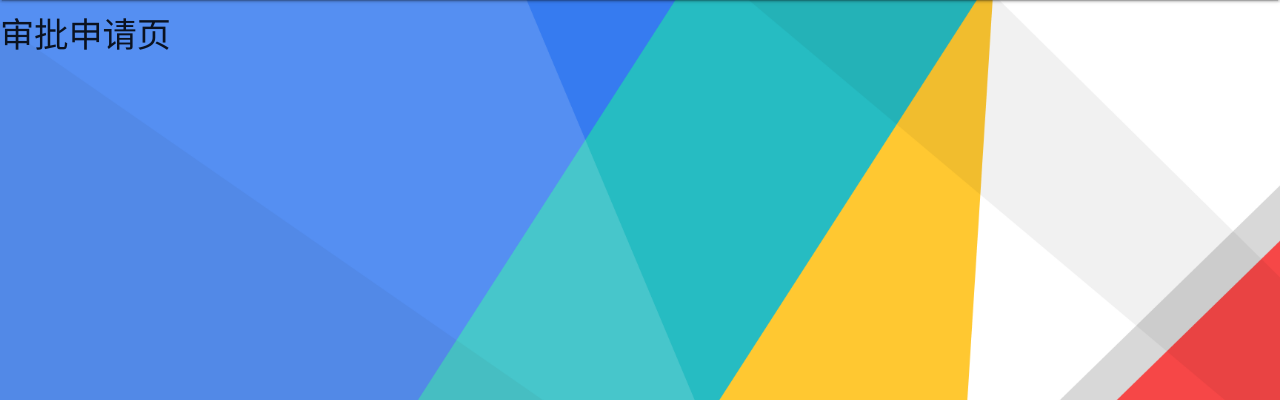
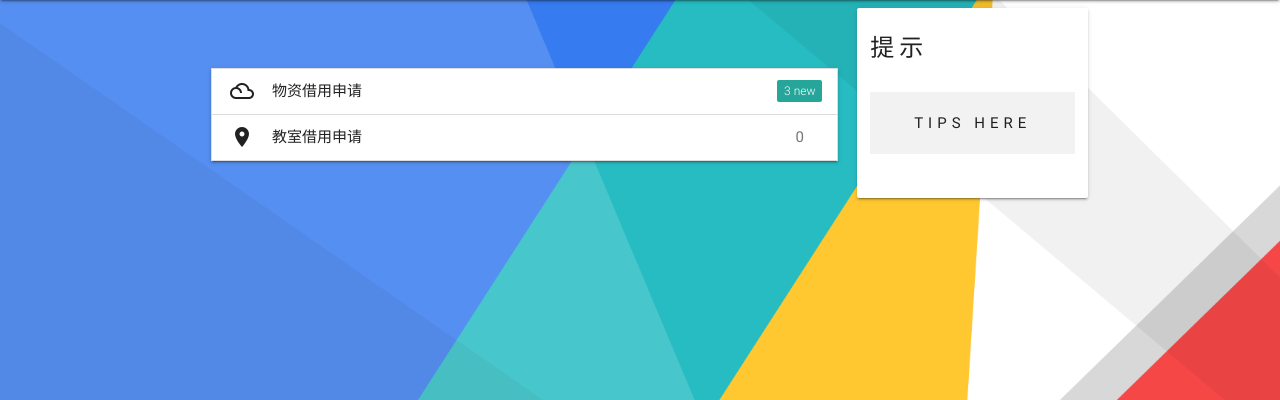
Before and after one commit to star-du/HUST_AUNET_Materials, a Flask app: page /scrutiny-application/ in a window 1280 px wide. Shown: the part 64-464 px from the top of the page. Run offline with Flask 2, Linux system fonts and the light colour scheme; data comes from the database, SQL or seed files in the repository; both versions use the stored data as it was after the commit.

Commit message:
重大进展！摸索出了查询审批的大致实现方法 小小改进！把log中的时间gtime更改为localtime， 并优化了格式

```diff
--- a/app.py
+++ b/app.py
@@ -5,7 +5,7 @@
 ######## importing ########
 from flask import Flask, request, session, render_template, url_for, redirect
 from flask import make_response, flash, jsonify, send_from_directory
-from time import gmtime, strftime
+from time import localtime, strftime
 import sqlite3, os ,re#正则
 
 
@@ -45,6 +45,28 @@ def applying_material(form):
         c.executemany('INSERT INTO MATERIAL VALUES (NULL,?, ?, ?, ?, ?, ?, ?, ? ,?, ?, ?, ?, 0, NULL)', mat_form)
         # I note that the first null value is _needed_ for the index (the integer-based prime key) to AUTOINCREMENT, and it seems to be the so called 'ROWID' column
         # maybe should check : https://stackoverflow.com/questions/7905859/is-there-an-auto-increment-in-sqlite
+        database.commit()
+
+def get_new_apply(tablename, status_code):
+    ''' Take the name of the table and status_code that is  checked as the arguments, return the list of complete content of matching records. Items in the list are tuples.
+
+    Tablename should be a string and status_code is expected to be integers 0, 1, 2.
+    '''
+    with sqlite3.connect(DATABASE) as database:
+        c = database.cursor()
+        cursor = c.execute('select * from %s where status = %d;'% (tablename, status_code))
+        new_apply_list = cursor.fetchall() # fetchall() returns a list of  tuples
+        return new_apply_list
+
+
+def record_scrutiny_results(tablename, indx, status_code, admin):
+    ''' Take the name of the table, index of application and the renewed status_code, name of admin as arguments, the function updates the status of application on demand.
+
+    Note that under normal condition, status_code should be 1 (representing approval of application) or 2 (representing denial)'''
+    with sqlite3.connect(DATABASE) as database:
+        c = database.cursor()
+        c.execute("update %s set STATUS = ? where ID = ? "%tablename , (status_code, indx)  )
+        c.execute("update %s set ADMIN = ? where ID = ? "%tablename , (admin, indx)  )
         database.commit()
 
 
@@ -116,13 +138,31 @@ def materials_apply():
         return render_template('materials_apply.html')
     elif request.method == 'POST':
         applying_material(request.form)
-        printLog("user {} apply for material: {}, submitting time: {}".format(request.form['name'], request.form['material'], strftime("%Y-%m-%d %H:%M:%S", gmtime())))
+        printLog("user {} apply for material: {}, submitting time: {}\n".format(request.form['name'], request.form['material'], strftime("%Y-%m-%d %H:%M:%S", localtime())))
         flash("表格提交成功", category='success')
         return redirect(url_for('personal'))
 
-@app.route('/scrutiny-application/')
+@app.route('/scrutiny-application/', methods=['GET', 'POST'])
 def scrutiny():
-    return render_template('scrutiny.html')
+    if request.method == 'GET':
+        msgs = get_new_apply('MATERIAL', 0)
+        id_list = [ i[0] for i in msgs ]
+        num = len(id_list)
+        return render_template('scrutiny.html', msgs = msgs, num = num, id_list = id_list)
+        # 此处id_list与 num都是为了解决提取出来的信息的定位问题。
+        # id_list用于反馈时确定更新的申请id，而 msgs中的储存有数据内容
+        # 的元组在该list中的位置则应由序数确定， 因而在scrutiny.html中
+        # 将请求id号与序数做到了一一对应
+        # 有更好方案可以改进
+
+
+@app.route('/approve_mat/<int:id>', methods=['POST'])
+def approve_mat(id):
+    record_scrutiny_results('material', id, 1, session['id'])
+    printLog("administer {} approved the application for borrowing material.\n application NO: {}, approving time: {}\n".format(session['id'],id, strftime("%Y-%m-%d %H:%M:%S", localtime())))
+    flash("审批借出物资成功", category='success')
+    return redirect(url_for('scrutiny'))
+
 
 @app.route('/records/')
 def records():
--- a/templates/login.html
+++ b/templates/login.html
@@ -57,8 +57,8 @@
 										<div class="valign-wrapper" >
 										<button class="btn col s4  indigo waves-effect waves-yellow left" type="submit">直接使用
 											<i class="material-icons right">grade</i>
-										</button></form>
-								</div>
+										</button>
+								</div></form>
 							</div>
 
 								<div id="signup" class="">
--- a/templates/scrutiny.html
+++ b/templates/scrutiny.html
@@ -1,4 +1,130 @@
 {% extends "base.html" %}
 {% block content %}
-<h4>审批申请页</h4>
+<style>
+    .tips
+    {
+        letter-spacing: 5px;
+    }
+
+    .tips > .tips-content
+    {
+        background-color: #F2F2F2;
+        padding: 20px 20px;
+    }
+
+</style>
+
+<div class="container valign-wrapper">
+  <div class="container">
+<br>
+<!--form-->
+
+<ul class="collapsible" data-collapsible="accordion">
+  <li>
+    <div class="collapsible-header">
+      <i class="material-icons">filter_drama</i>
+      物资借用申请
+      <span class="new badge">{{ num }}</span></div>
+    <div class="collapsible-body collection">
+        {% for i in range(0, num)  %}
+        <a href="#material_{{ id_list[i] }}" class="collection-item"> 来自<b> {{ msgs[i][1] }}  {{ msgs[i][2] }} </b> 的申请</a>
+        {% endfor %}
+    </div>
+  </li>
+  <li>
+    <div class="collapsible-header">
+      <i class="material-icons">place</i>
+      教室借用申请
+      <span class="badge">0</span></div>
+    <div class="collapsible-body"><p>Lorem ipsum dolor sit amet.</p></div>
+  </li>
+</ul>
+
+
+<!--/form-->
+  </div>
+
+<div class="">
+  <div class="card">
+    <div class="card-content tips">
+      <div class="row">
+        <span class="card-title left">提示</span>
+      </div>
+
+      <div class="row tips-content">
+        <span class="card-content" >TIPS HERE</span>
+      </div>
+    </div>
+  </div>
+</div>
+
+
+</div>
+
+<!-- modal window for materials_scrutiny -->
+{% for i in range(0,num)  %}
+<div id="material_{{id_list[i]}}" class="modal modal-fixed-footer">
+<div class="modal-content">
+<!-- <h4 class="center">{{i}}</h4>
+<div class="divider"></div> -->
+<div class="card">
+      <span class="card-title">  {{ msgs[i][1] }} {{ msgs[i][2] }}借用物资申请</span>
+      <div class="card-content">
+      	<div class="row">
+      		<table class="striped col s12">
+      			<tr>
+      				<th>物资：</th><td> {{ msgs[i][3] }} </td>
+      			</tr>
+      			<tr>
+      				<th>借用时间：</th><td> {{ msgs[i][5] }}年 {{ msgs[i][6] }}月{{ msgs[i][7] }}日  {{ msgs[i][8] }}时 </td>
+      			</tr>
+      			<tr>
+      				<th>预计归还时间：</th><td> {{ msgs[i][9] }}年 {{ msgs[i][10] }}月{{ msgs[i][11] }}日  {{ msgs[i][12] }}时 </td>
+      			</tr>
+      			<tr>
+      				<th>申请人联系方式：</th><td> {{ msgs[i][4] }} </td>
+      			</tr>
+      		</table>
+      	</div>
+      </div>
+      </div>
+</div> <!-- end division for modal-content -->
+
+<div class="modal-footer">
+  <form action="{{url_for('approve_mat', id = id_list[i])}}" method="post">
+    <button class="btn col s3 waves-effect waves-light right" type="submit">同意借用
+      <i class="material-icons right">check_circle</i>
+    </button>
+  </form>
+
+</div>
+</div>
+{% endfor %}
+
+
+
+
+<script>
+/**
+* Materialize Controller code
+*/
+$(document).ready(function(){
+$('.collapsible').collapsible();
+$('.modal').modal();
+$('select').material_select();
+$('.modal').modal({
+  dismissible: true, // Modal can be dismissed by clicking outside of the modal
+  opacity: .5, // Opacity of modal background
+  in_duration: 300, // Transition in duration
+  out_duration: 200, // Transition out duration
+  starting_top: '4%', // Starting top style attribute
+  ending_top: '10%', // Ending top style attribute
+  ready: function(modal, trigger) { // Callback for Modal open. Modal and trigger parameters available.
+    console.log(modal, trigger);
+  },
+  complete: function() {} // Callback for Modal close
+});
+});
+</script>
+
 {% endblock %}
```
Also changed, not shown: log.txt (+9 -4 lines), data.db.
